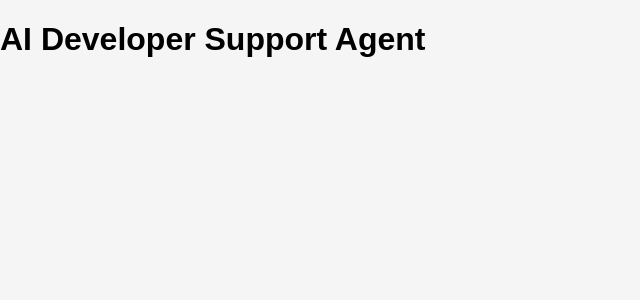
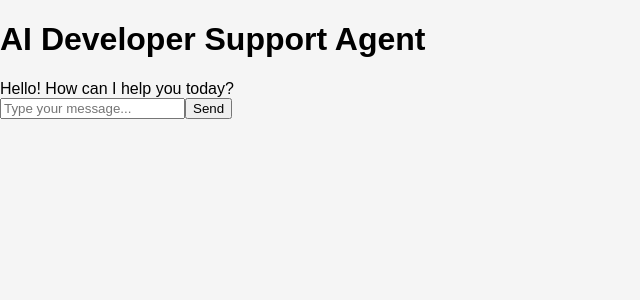
Before and after one commit to AbdulMominAlam/ai-developer-support-agent, a React app in the folder frontend/: page / in a window 1280 px wide. Shown: the top 300 px of the page, without its empty margins (0-640 px from the left). Built offline with nearby package versions, Linux system fonts and the light colour scheme; the HTML template or start-up script is replaced by a standard one.

Commit message:
addition frontend

```diff
--- a/frontend/src/App.jsx
+++ b/frontend/src/App.jsx
@@ -1,7 +1,61 @@
+import { useState } from "react";
+import "./App.css";
+
 function App() {
+  const [messages, setMessages] = useState([
+    {
+      sender: "agent",
+      text: "Hello! How can I help you today?",
+    },
+  ]);
+
+  const [input, setInput] = useState("");
+
+  const sendMessage = () => {
+    if (input.trim() === "") {
+      return;
+    }
+
+    const newMessage = {
+      sender: "user",
+      text: input,
+    };
+
+    setMessages([...messages, newMessage]);
+    setInput("");
+  };
+
   return (
-    <div>
-      <h1>AI Developer Support Agent</h1>
+    <div className="app">
+      <div className="chat-container">
+        <h1>AI Developer Support Agent</h1>
+
+        <div className="messages">
+          {messages.map((message, index) => (
+            <div
+              key={index}
+              className={
+                message.sender === "user"
+                  ? "message user-message"
+                  : "message agent-message"
+              }
+            >
+              {message.text}
+            </div>
+          ))}
+        </div>
+
+        <div className="input-area">
+          <input
+            type="text"
+            placeholder="Type your message..."
+            value={input}
+            onChange={(event) => setInput(event.target.value)}
+          />
+
+          <button onClick={sendMessage}>Send</button>
+        </div>
+      </div>
     </div>
   );
 }
```
